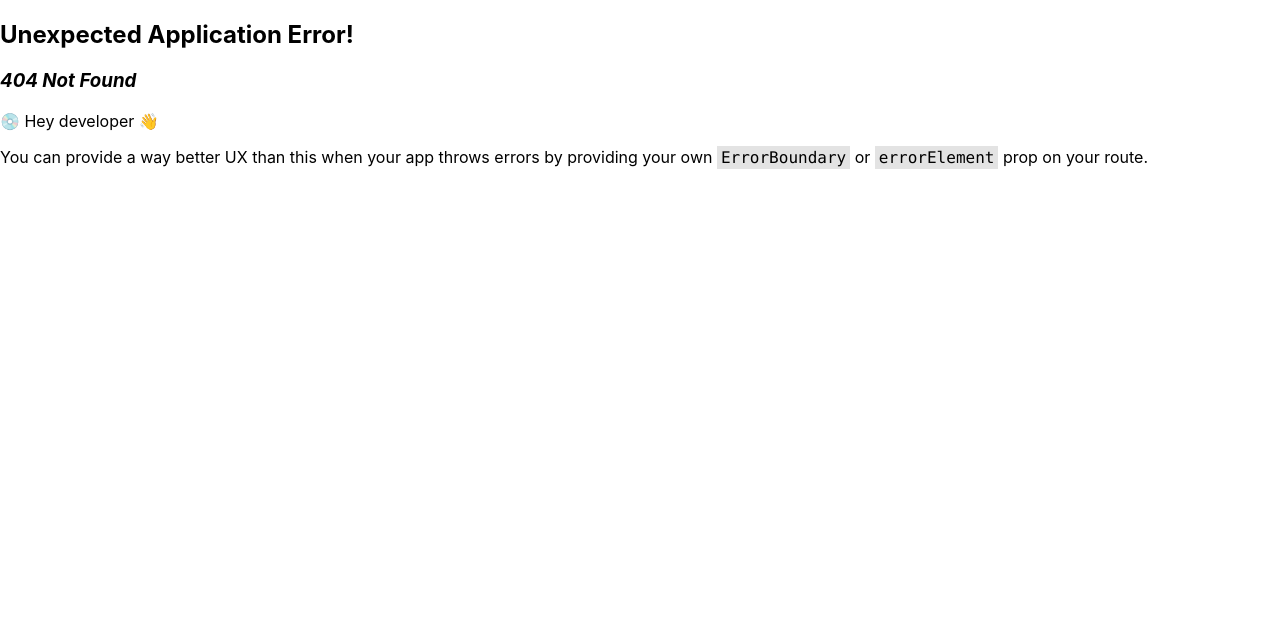
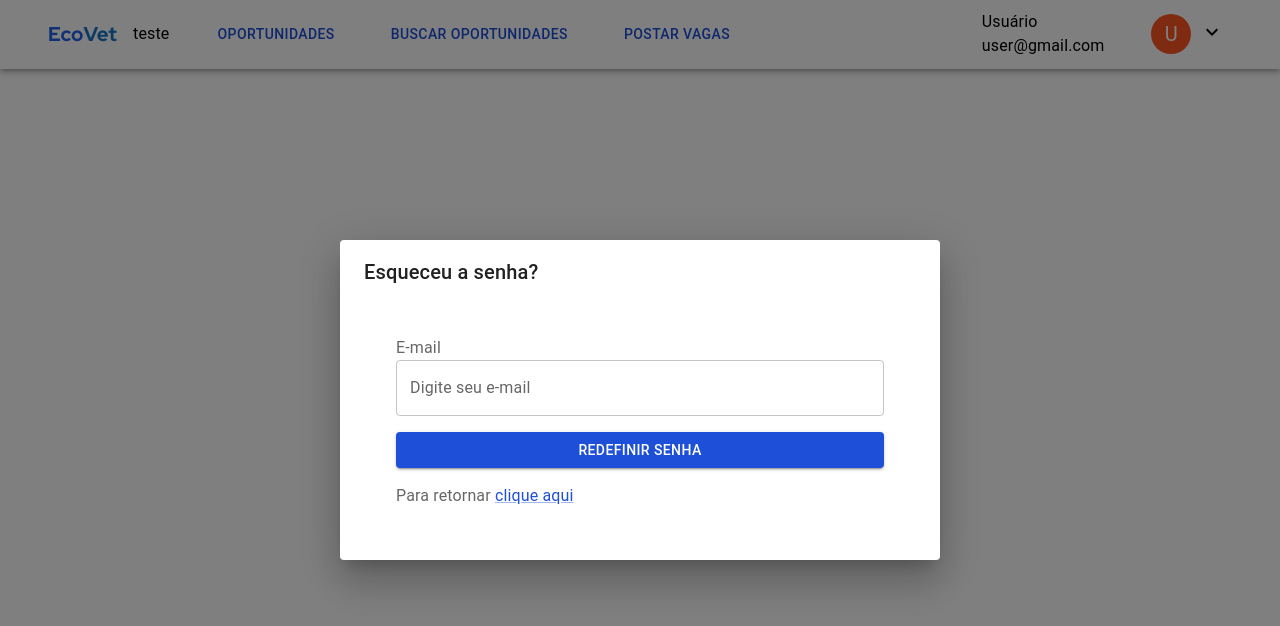
Before and after one commit to ICEI-PUC-Minas-PMV-ADS/pmv-ads-2024-1-e5-proj-empext-t6-pmv-ads-2024-1-e5-ecovet, a React (Create React App) app in the folder codigo-fonte/front-app/: page /esquecisenha in a window 1280 px wide. Before the commit this address had no page. Shown: the top 626 px of the page. Built offline with nearby package versions, Linux system fonts and the light colour scheme.

Commit message:
criando tela esqueci minha senha e alerta de redefinicao

```diff
--- /dev/null
+++ b/codigo-fonte/front-app/src/pages/AlertaRedefinirSenha.tsx
@@ -0,0 +1,48 @@
+import { useEffect } from 'react';
+import PageContainerComponent from '../component/PageContainer';
+import type { AppDispatch, RootState } from '../reducers/store'
+import { useSelector, useDispatch } from 'react-redux'
+import useMediaQuery from '@mui/material/useMediaQuery';
+import { useTheme } from '@mui/material/styles';
+import { setDialog, setDialogIdle } from '../reducers/dialogReducer'
+import { title } from 'process';
+import DialogComponent from  '../component/Dialog'
+import Grid from '@mui/material/Grid';
+import Typography from '@mui/material/Typography';
+import Link from '@mui/material/Link';
+
+const AlertaSenhaPage = () => {
+  const isDialogOpen = useSelector((state: RootState) => state.dialog.isOpen)
+  const dispatch = useDispatch<AppDispatch>();
+  const theme = useTheme();
+  const isMobile = useMediaQuery(theme.breakpoints.down('sm'));
+
+  useEffect(() => {
+    dispatch(setDialog({
+      title: 'E-mail de redefinição de senha enviado',
+      action: null
+    }))
+  },[])
+
+  return (
+    <PageContainerComponent title="" style={{ marginLeft: isMobile ? 60 : 3000 }}>
+      <DialogComponent open={isDialogOpen} handleClose={() => dispatch(setDialogIdle())} >
+        <Grid container spacing={2}>
+          <Grid item xs={12}>
+            <Typography>Em breve, você vai receber
+                 um e-mail para redefinir sua senha.
+                  Se não conseguir encontrar o e-mail,
+                   lembre-se de procurar na pasta de spam
+                   ou lixo eletrônico.
+            </Typography>
+          </Grid>
+          <Grid item xs={12}>
+              <Typography> <Link href="#">Fechar</Link></Typography>
+          </Grid>
+        </Grid>
+      </DialogComponent>
+    </PageContainerComponent>
+  )
+}
+
+export default AlertaSenhaPage
--- /dev/null
+++ b/codigo-fonte/front-app/src/pages/EsqueciASenha.tsx
@@ -0,0 +1,54 @@
+import { useEffect } from 'react';
+import PageContainerComponent from '../component/PageContainer';
+import type { AppDispatch, RootState } from '../reducers/store'
+import { useSelector, useDispatch } from 'react-redux'
+import useMediaQuery from '@mui/material/useMediaQuery';
+import { useTheme } from '@mui/material/styles';
+import { setDialog, setDialogIdle } from '../reducers/dialogReducer'
+import { title } from 'process';
+import DialogComponent from  '../component/Dialog'
+import Button from '@mui/material/Button';
+import TextField from '@mui/material/TextField';
+import Grid from '@mui/material/Grid';
+import FormControl from '@mui/material/FormControl';
+import Typography from '@mui/material/Typography';
+import Link from '@mui/material/Link';
+
+
+const EsqueciSenhaPage = () => {
+  const isDialogOpen = useSelector((state: RootState) => state.dialog.isOpen)
+  const dispatch = useDispatch<AppDispatch>();
+  const theme = useTheme();
+  const isMobile = useMediaQuery(theme.breakpoints.down('sm'));
+
+  useEffect(() => {
+    dispatch(setDialog({
+      title: 'Esqueceu a senha?',
+      action: null
+    }))
+  },[])
+
+  return (
+    <PageContainerComponent title="" style={{ marginLeft: isMobile ? 60 : 3000 }}>
+      <DialogComponent open={isDialogOpen} handleClose={() => dispatch(setDialogIdle())} >
+        <Grid container spacing={2}>
+          <Grid item xs={12}>
+            <Typography>E-mail</Typography>
+            <TextField id="filled-basic" style={{width: '100%'}} label="Digite seu e-mail" variant="outlined" />
+          </Grid>
+          <Grid item xs={12}>
+            <Button variant="contained" style={{width: '100%'}} >Redefinir senha</Button>
+          </Grid>
+          <Grid item xs={12}>
+              <Typography>Para retornar  <Link href="#">clique aqui</Link></Typography>
+          </Grid>
+        </Grid>
+
+        {/*  mexer só daqui pra cima */}
+      </DialogComponent>
+
+    </PageContainerComponent>
+  )
+}
+
+export default EsqueciSenhaPage
```
Also changed, not shown: codigo-fonte/front-app/src/routes.tsx (+14 -0 lines).
